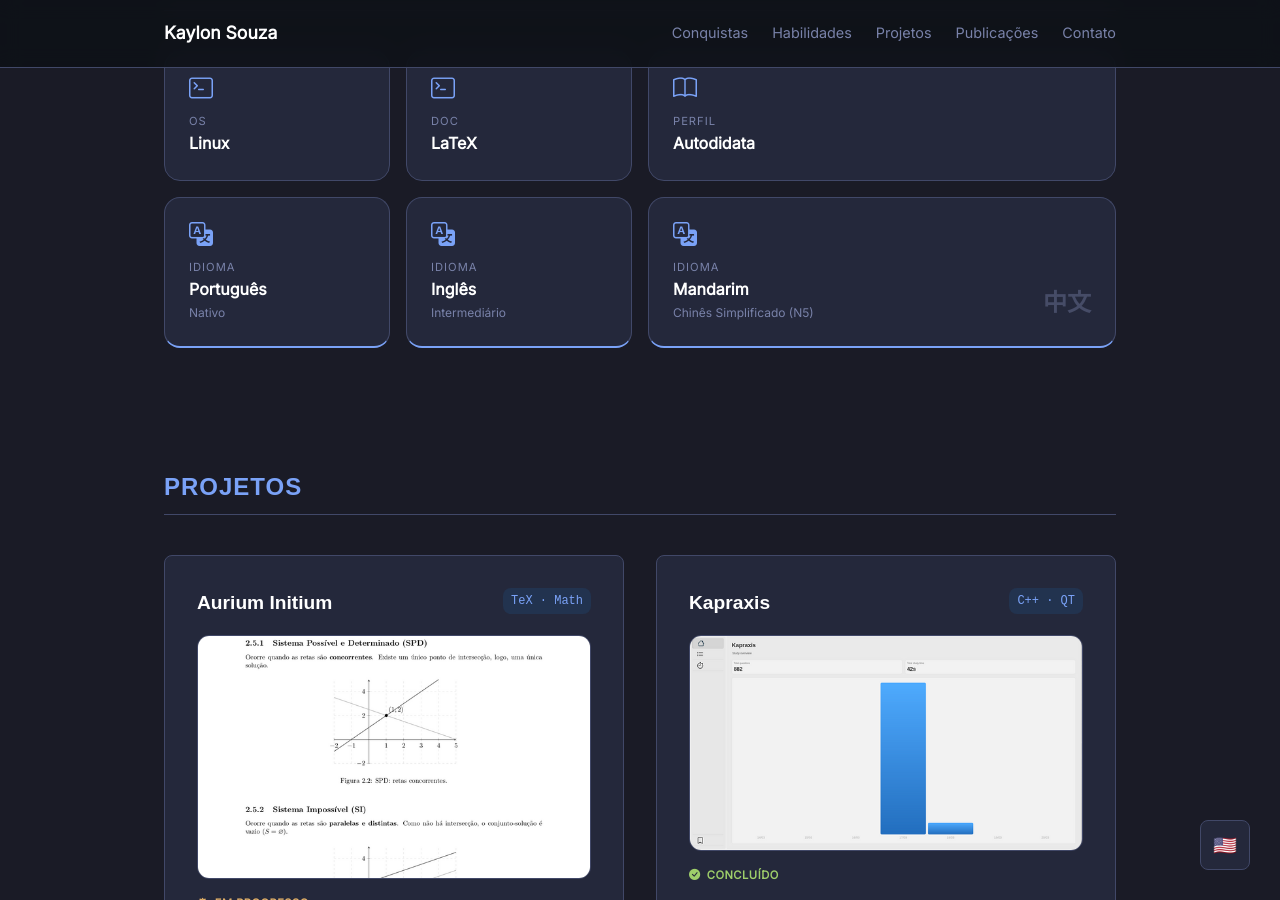
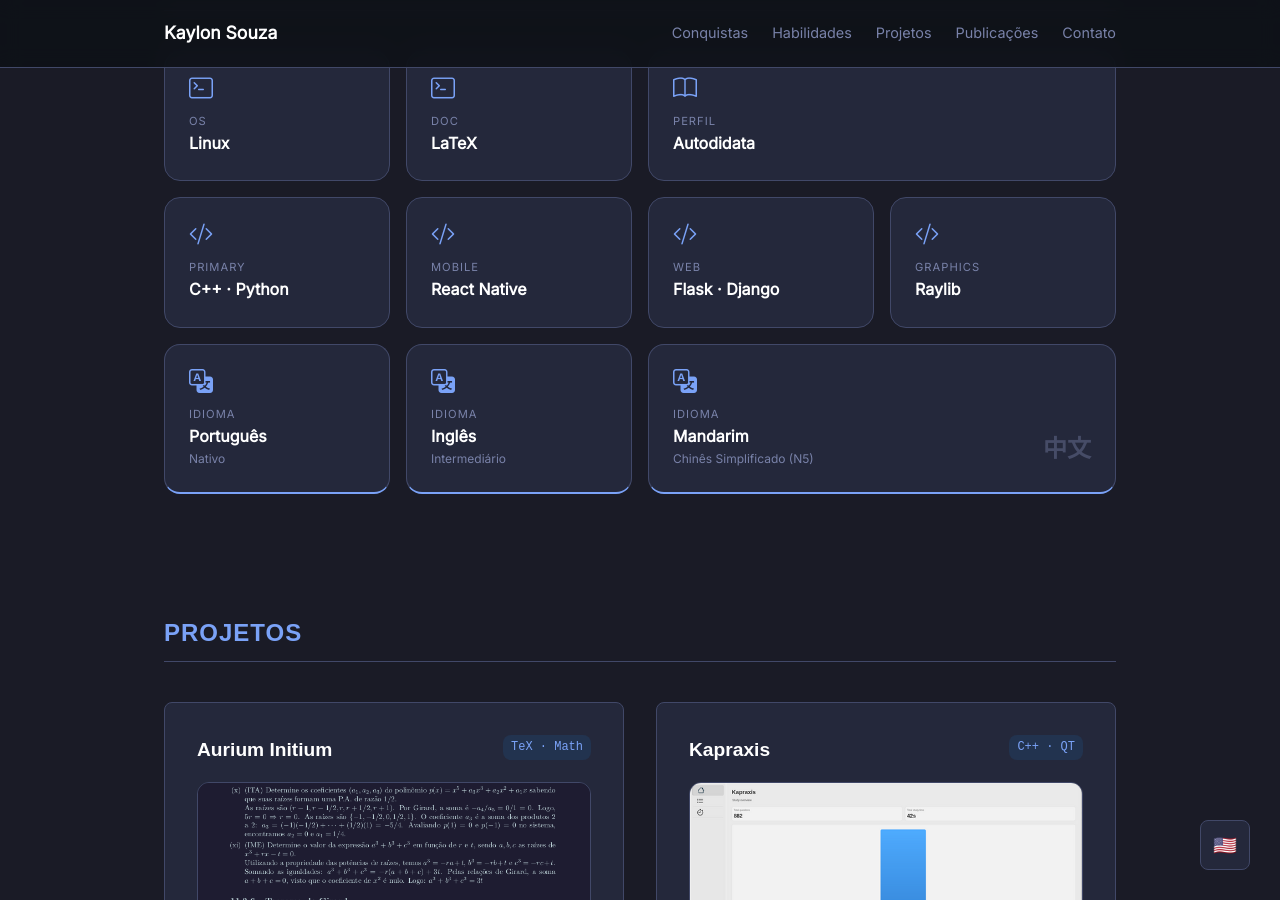
Before and after one commit to kaaylooon/kaaylooon.github.io, a Jekyll site: the page built from index.html, in a window 1280 px wide and 900 px high, scrolled down 1114 px. Built offline with Jekyll 4.4.1, drawn with Linux system fonts in a browser that asks for light colours.

Commit message:
redesign

```diff
--- a/about.html
+++ b/about.html
@@ -326,7 +326,11 @@ height="0" width="0" style="display:none;visibility:hidden"></iframe></noscript>
 
     <div class="post-content"
          data-pt="
-            <p>Estudei matemática por obras nacionais e dei algumas 'olhadas' em clássicos internacionais (Titu, por exemplo). Completei a base com máximo aprofundamento, e também passei pelo conteúdo do superior: cálculo, álgebra linear, teoria dos números etc. Em física, completei a base e tive contato com o superior: relatividade, moderna etc.</p>
+            <p>Estudei matemática por obras nacionais e dei algumas 'olhadas' em
+            clássicos internacionais (Titu, por exemplo). Completei a base com
+            máximo aprofundamento, e também passei pelo conteúdo do superior:
+            cálculo, álgebra linear, teoria dos números etc. Em física,
+            completei a física clássica e tive contato com o superior: relatividade, moderna etc.</p>
             <p>Em programação, passei um tempo considerável com Python e C++, usando RayLib para simulações físicas (colisões, n-body problem…). É um hobby interessante.</p>
             <p>Quero ser poliglota. É um dos meus objetivos — em breve, colocarei em prática.</p>
             <p>Não são menções vagas de 'qualificações'. Estas são algumas coisas que me definem.</p>
--- a/index.html
+++ b/index.html
@@ -590,6 +590,38 @@ permalink: /
             </div>
           </div>
 
+<div class="bento-card bento-sm">
+  <i class="bi bi-code-slash"></i>
+  <div>
+    <div class="card-label">Primary</div>
+    <div class="card-value">C++ · Python</div>
+  </div>
+</div>
+
+<div class="bento-card bento-sm">
+  <i class="bi bi-code-slash"></i>
+  <div>
+    <div class="card-label">Mobile</div>
+    <div class="card-value">React Native</div>
+  </div>
+</div>
+
+<div class="bento-card bento-sm">
+  <i class="bi bi-code-slash"></i>
+  <div>
+    <div class="card-label">Web</div>
+    <div class="card-value">Flask · Django</div>
+  </div>
+</div>
+
+<div class="bento-card bento-sm">
+  <i class="bi bi-code-slash"></i>
+  <div>
+    <div class="card-label">Graphics</div>
+    <div class="card-value">Raylib</div>
+  </div>
+</div>
+
           <!-- Bloco Temático de Idiomas (Separados, mas com mesma identidade) -->
           <div class="bento-card bento-sm" style="border-bottom: 2px solid var(--accent-blue);">
             <i class="bi bi-translate"></i>
@@ -633,7 +665,7 @@ permalink: /
               <span class="tech-stack">TeX · Math</span>
             </div>
             <div class="project-image" style="margin: 1rem 0; border-radius: 12px; overflow: hidden; border: 1px solid var(--border-color);">
-              <img src="./assets/auriuminitium.png" alt="Kapraxis Screenshot" style="width: 100%; height: auto; display: block;">
+              <img src="./assets/2026-06-12  -  02h08m.png" alt="Aurium Initium" style="width: 100%; height: auto; display: block;">
             </div>
             <div class="project-status status-progress">
               <i class="bi bi-gear-wide-connected"></i> <span data-en="In Progress" data-pt="Em progresso">In Progress</span>
```
Also changed, not shown: assets/2026-06-12  -  02h05m.png (added), assets/2026-06-12  -  02h08m.png (added).
